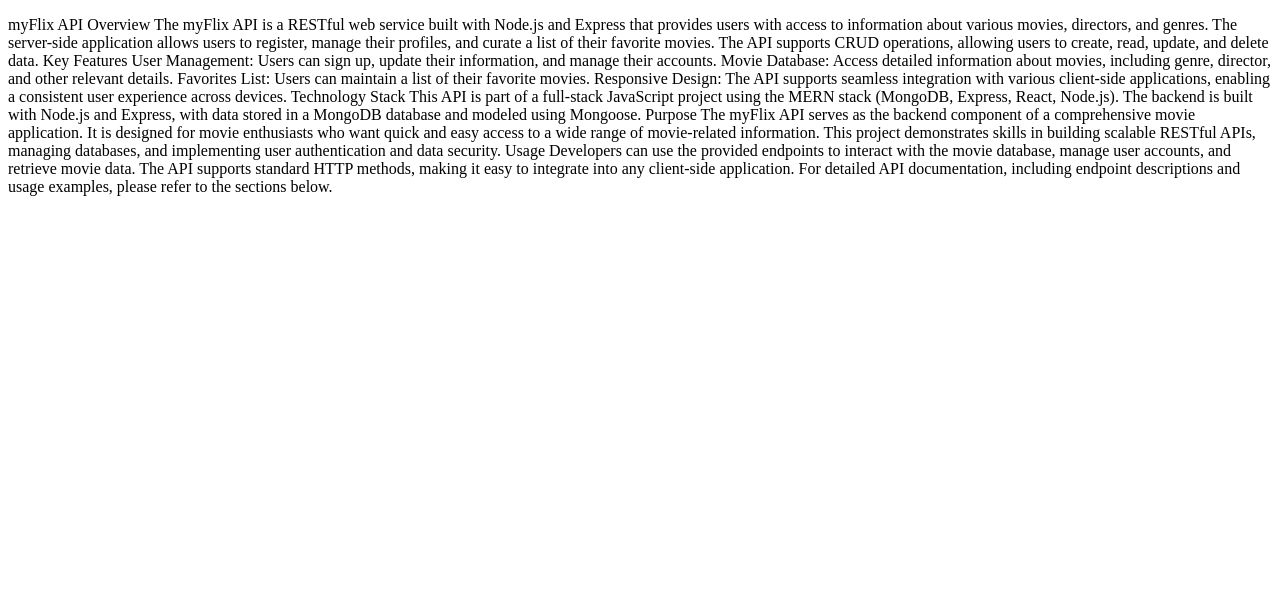
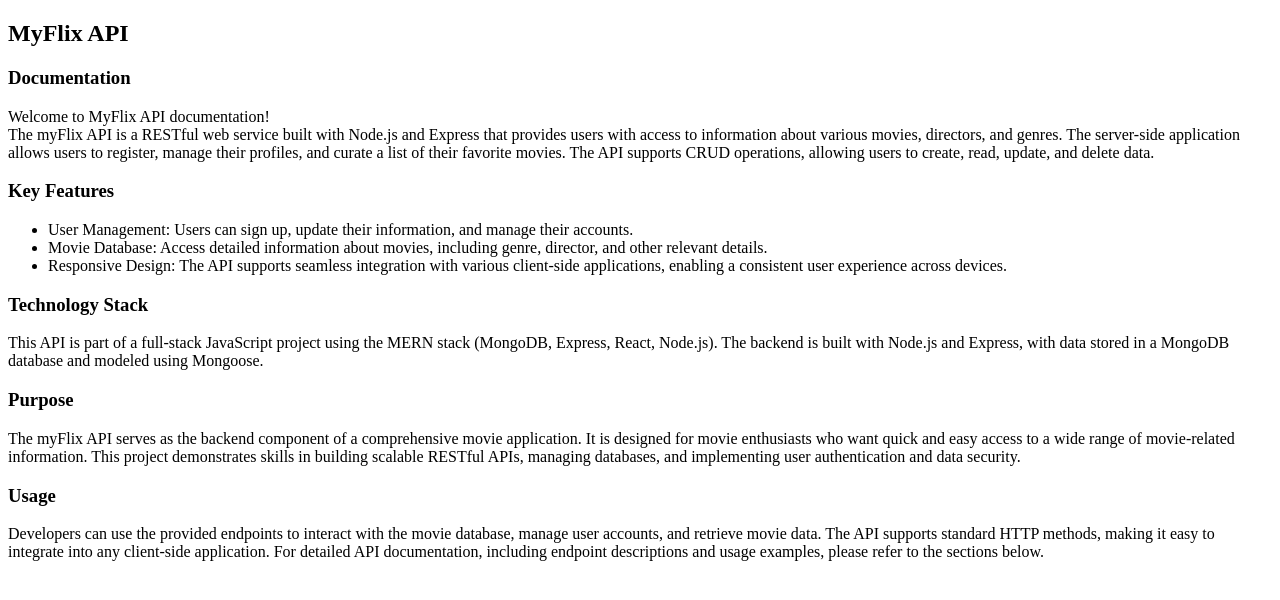
Before and after one commit to cinchronicity/FlixHive, a website: page public/documentation.html in a window 1280 px wide. Drawn offline with Linux system fonts and the light colour scheme.

Commit message:
added html structure for docs

```diff
--- a/log.txt
+++ b/log.txt
@@ -0,0 +1,2 @@
+URL: /documentation.html
+Timestamp: Mon Sep 09 2024 09:47:28 GMT-0700 (Pacific Daylight Time)
--- a/public/documentation.html
+++ b/public/documentation.html
@@ -5,39 +5,54 @@
     <meta charset="UTF-8">
     <meta name="viewport" content="width=device-width, initial-scale=1.0">
     <title>MyFlix Documentation</title>
-    <!-- needs more styling -->
-    <p>myFlix API Overview
+</head>
+
+<body>
+    <!-- needs more styling refer to project brief and look at doc examples -->
+    <h2>MyFlix API </h2>
+
+    <h3> Documentation</h3>
+    Welcome to MyFlix API documentation!
+    <br>
     The myFlix API is a RESTful web service built with Node.js and Express that provides users with access to
     information about various movies, directors, and genres. The server-side application allows users to register,
-        manage their profiles, and curate a list of their favorite movies. The API supports CRUD operations, allowing
-        users to create, read, update, and delete data.
-
-        Key Features
+    manage their profiles, and curate a list of their favorite movies. The API supports CRUD operations, allowing users
+    to create, read, update, and delete data.
+    <h3> Key Features </h3>
+    <ul>
+        <li>
             User Management: Users can sign up, update their information, and manage their accounts.
-        Movie Database: Access detailed information about movies, including genre, director, and other relevant details.
-        Favorites List: Users can maintain a list of their favorite movies.
+        </li>
+        <li>
+            Movie Database: Access detailed information about movies, including genre, director, and other relevant
+            details.
+        </li>
+        <li>
             Responsive Design: The API supports seamless integration with various client-side applications, enabling a
             consistent user experience across devices.
-        Technology Stack
+        </li>
+
+    </ul>
+
+
+
+    <h3>Technology Stack</h3>
     This API is part of a full-stack JavaScript project using the MERN stack (MongoDB, Express, React, Node.js). The
     backend is built with Node.js and Express, with data stored in a MongoDB database and modeled using Mongoose.
 
-        Purpose
+    <h3>Purpose</h3>
     The myFlix API serves as the backend component of a comprehensive movie application. It is designed for movie
     enthusiasts who want quick and easy access to a wide range of movie-related information. This project
     demonstrates skills in building scalable RESTful APIs, managing databases, and implementing user authentication
     and data security.
 
-        Usage
+    <h3>Usage</h3>
     Developers can use the provided endpoints to interact with the movie database, manage user accounts, and
     retrieve movie data. The API supports standard HTTP methods, making it easy to integrate into any client-side
     application.
 
     For detailed API documentation, including endpoint descriptions and usage examples, please refer to the sections
     below.</p>
-</head>
-
-<body>
 
 </body>
 
```
Also changed, not shown: 1 other file. Lines whose indentation alone changed are shown as unchanged.
